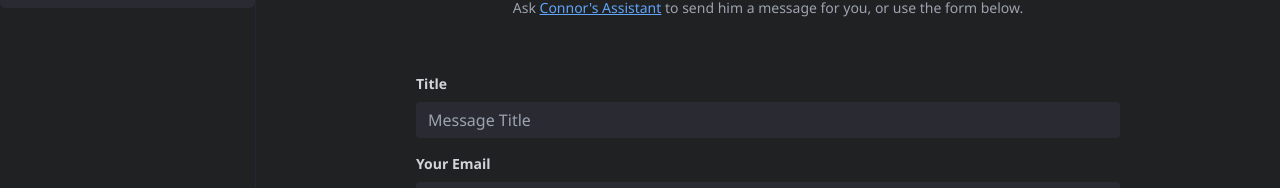
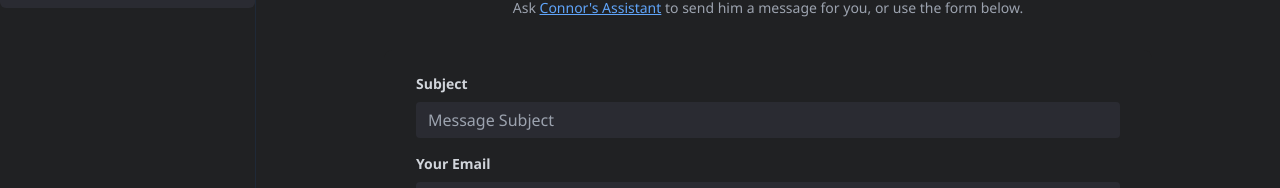
Before and after one commit to Connor-aus/papone-entry, a React (Create React App) app: page /contact in a window 1280 px wide. Shown: the part 150-338 px from the top of the page. Built offline with nearby package versions, Linux system fonts and the light colour scheme; no server answers.

Commit message:
Update contact Title to Subject

```diff
--- a/src/components/ContactForm.tsx
+++ b/src/components/ContactForm.tsx
@@ -3,7 +3,7 @@ import { contactConnor } from '../services/api';
 import logger from '../utils/logger';
 
 const ContactForm: React.FC = () => {
-  const [title, setTitle] = useState('');
+  const [subject, setSubject] = useState('');
   const [message, setMessage] = useState('');
   const [email, setEmail] = useState('');
   const [isSubmitting, setIsSubmitting] = useState(false);
@@ -22,8 +22,8 @@ const ContactForm: React.FC = () => {
     setError(null);
 
     // Validate inputs
-    if (!title.trim()) {
-      setError('Please enter a title');
+    if (!subject.trim()) {
+      setError('Please enter a subject');
       return;
     }
 
@@ -46,10 +46,10 @@ const ContactForm: React.FC = () => {
       setIsSubmitting(true);
       logger.info('Submitting contact form');
 
-      await contactConnor(title, message, email);
+      await contactConnor(subject, message, email);
 
       // Reset form on success
-      setTitle('');
+      setSubject('');
       setMessage('');
       setEmail('');
       setSuccess(true);
@@ -83,16 +83,16 @@ const ContactForm: React.FC = () => {
         )}
 
         <div className="mb-4">
-          <label className="block text-gray-300 text-sm font-bold mb-2" htmlFor="title">
-            Title
+          <label className="block text-gray-300 text-sm font-bold mb-2" htmlFor="subject">
+            Subject
           </label>
           <input
-            id="title"
+            id="subject"
             type="text"
-            value={title}
-            onChange={(e) => setTitle(e.target.value)}
+            value={subject}
+            onChange={(e) => setSubject(e.target.value)}
             className="appearance-none rounded w-full py-2 px-3 bg-[#2a2b32] text-white leading-tight focus:outline-none focus:ring-1 focus:ring-blue-500"
-            placeholder="Message Title"
+            placeholder="Message Subject"
             disabled={isSubmitting}
           />
         </div>
--- a/src/services/api.ts
+++ b/src/services/api.ts
@@ -23,7 +23,7 @@ apiClient.interceptors.request.use(
     return config;
   },
   (error) => {
-    logger.error('API Request Error:', error);
+    logger.error('API Request Error: ', error);
     return Promise.reject(error);
   }
 );
@@ -35,7 +35,7 @@ apiClient.interceptors.response.use(
     return response;
   },
   (error) => {
-    logger.error('API Response Error:', error.response?.data || error.message);
+    logger.error('API Response Error: ', error.response?.data || error.message);
     return Promise.reject(error);
   }
 );
@@ -46,20 +46,20 @@ export const sendRequestToAgent = async (message: string) => {
     const response = await apiClient.post('/agent', { message });
     return response.data;
   } catch (error) {
-    logger.error('Error sending request to agent:', error);
+    logger.error('Error sending request to agent: ', error);
     throw error;
   }
 };
 
 // Send contact form
-export const contactConnor = async (title: string, message: string, email: string) => {
+export const contactConnor = async (subject: string, message: string, email: string) => {
   try {
     logger.info('Sending request to Connor: ' + apiClient.getUri());
-    const response = await apiClient.post('/contact', { title, message, email });
+    const response = await apiClient.post('/contact', { subject, message, email });
     logger.info('Response from Connor: ' + response);
     return response.data;
   } catch (error) {
-    logger.error('Error sending contact form:', error);
+    logger.error('Error sending contact form: ', error);
     throw error;
   }
 };
```
